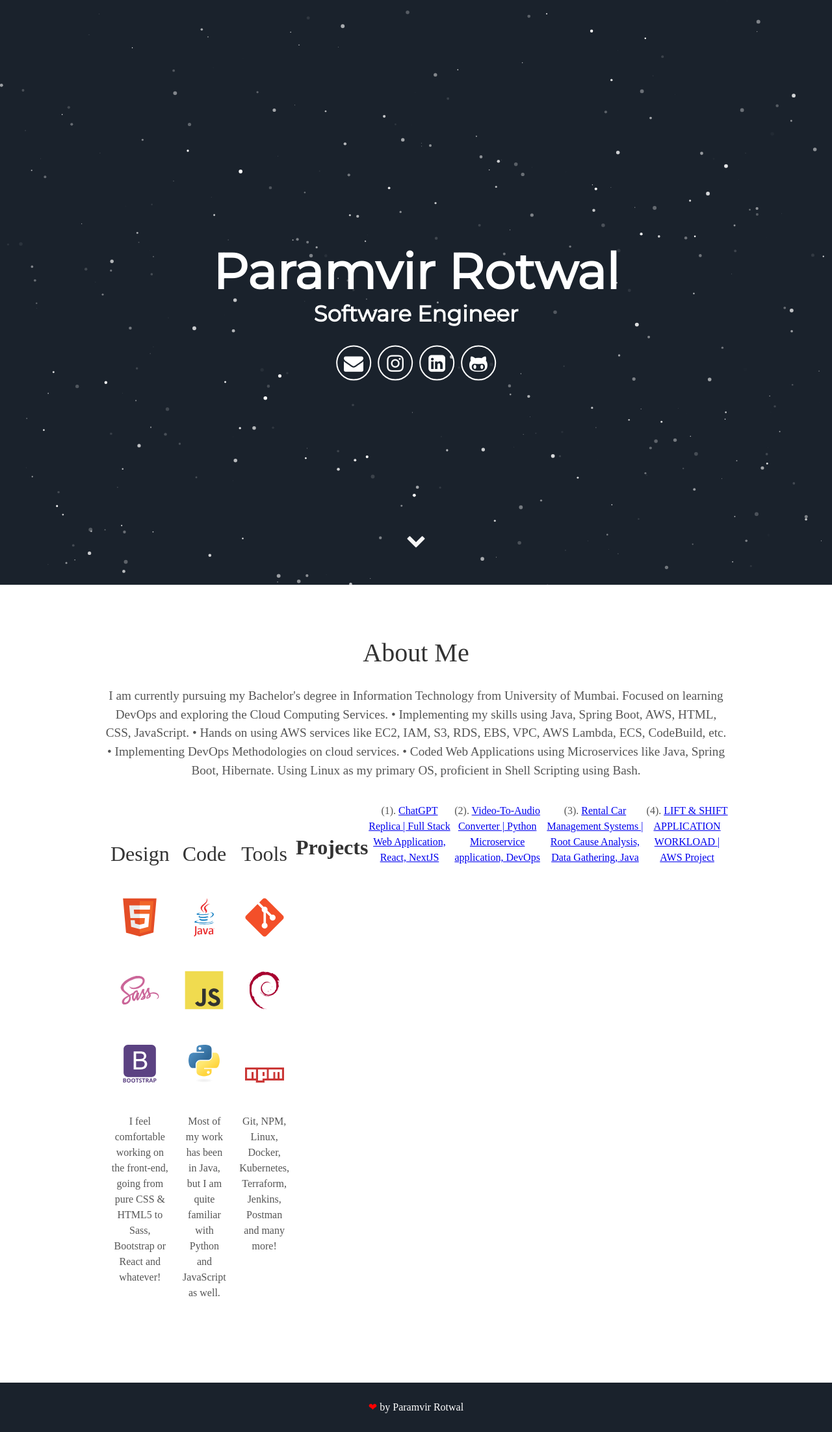
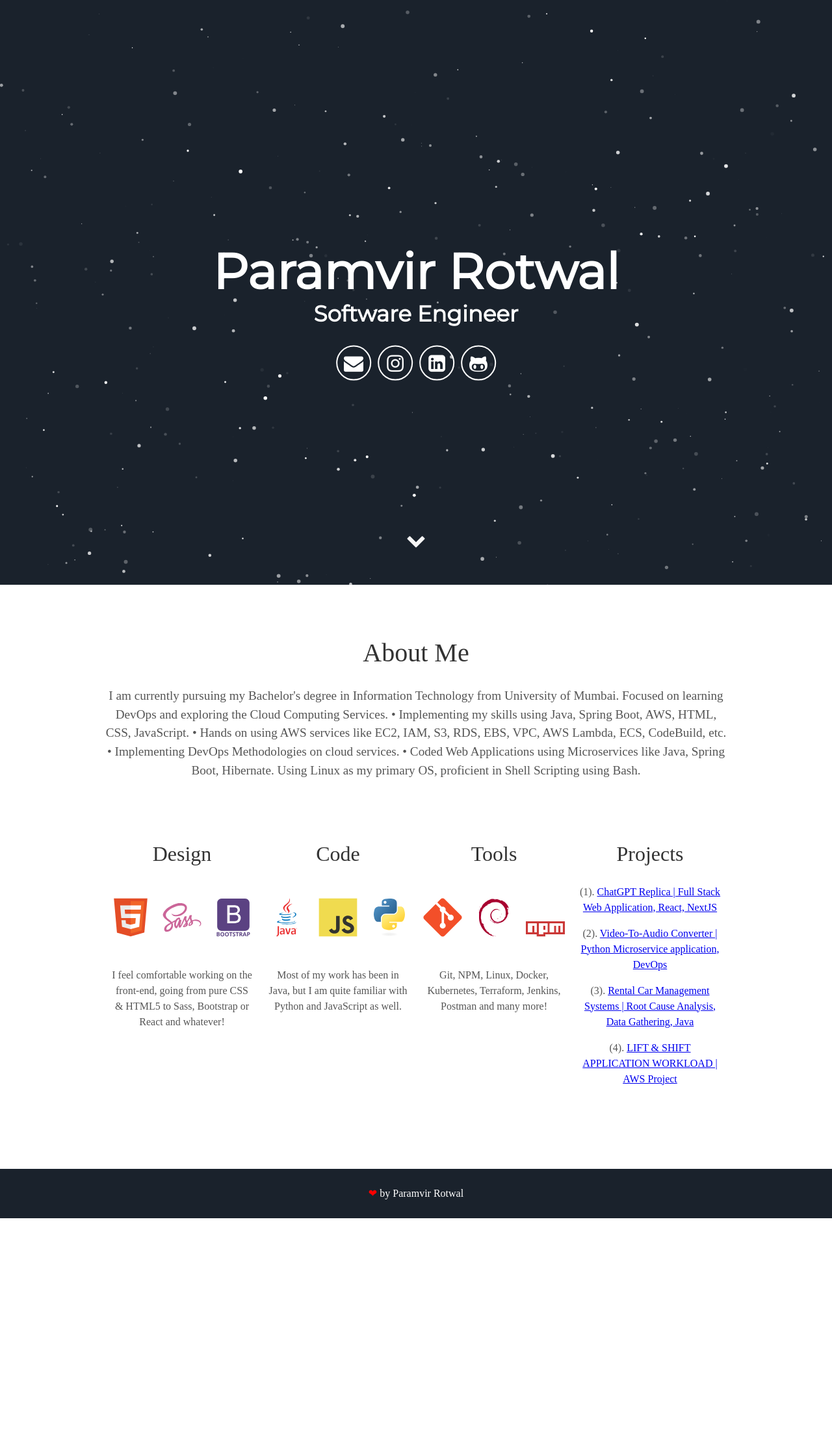
Before and after one commit to pveerrotwal/Portfolio, a Jekyll site: the page built from index.html, in a window 1280 px wide. Shown: the whole page at 65% size. Built offline with Jekyll 4.4.1, drawn with Linux system fonts in a browser that asks for light colours; some web fonts are replaced; after the commit the page ends 1875 px from its top, so only the background shows below that.

Commit message:
Update about.html

```diff
--- a/_includes/about.html
+++ b/_includes/about.html
@@ -45,7 +45,7 @@
     </svg>
     <p>Git, NPM, Linux, Docker, Kubernetes, Terraform, Jenkins, Postman and many more!</p>
   </div>
-  <div class="user">
+  <div class="tech">
     <h2>Projects</h2>
     <p> (1). <a href="https://github.com/pveerrotwal/ChatGPT-Replica-Project">ChatGPT Replica | Full Stack Web Application, React, NextJS</a> </p>
     <p> (2). <a href="https://github.com/pveerrotwal/Video-To-Audio-Microservice-Application">Video-To-Audio Converter | Python Microservice application, DevOps</a> </p>
```
